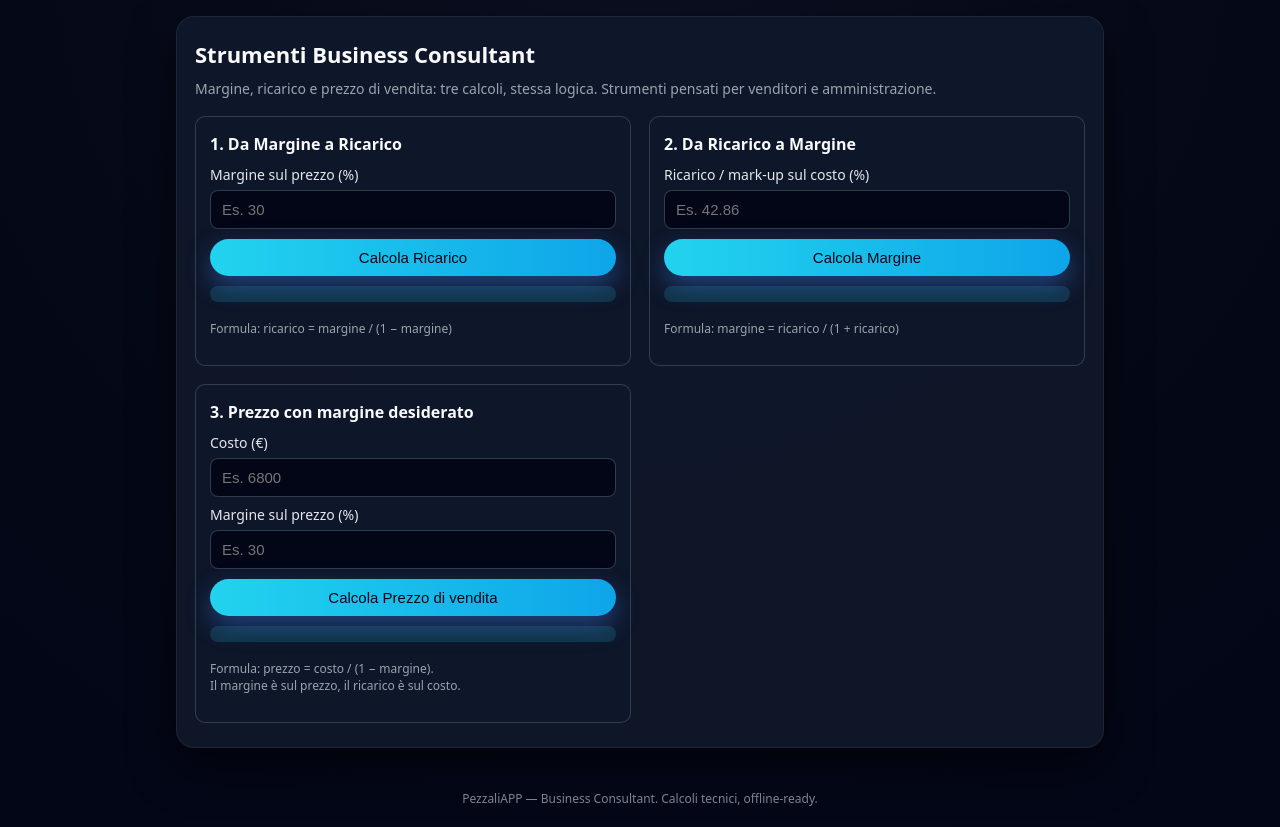
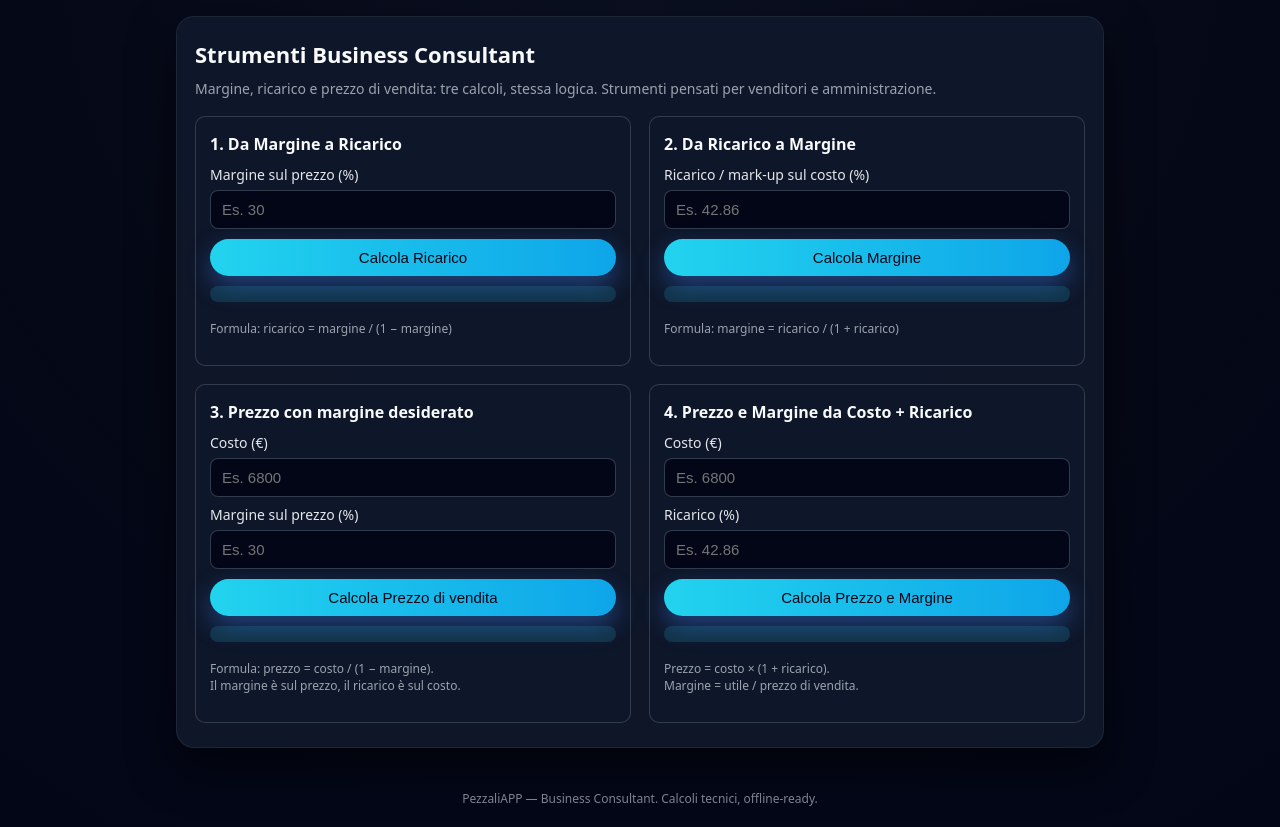
Before and after one commit to pezzaliapp/Business-Consultant, a plain HTML site: page index.html in a window 1280 px wide. Shown: the part 67-894 px from the top of the page. Drawn offline with Linux system fonts and the light colour scheme.

Commit message:
Add price and margin calculation section

```diff
--- a/index.html
+++ b/index.html
@@ -71,6 +71,24 @@
             Il margine è sul prezzo, il ricarico è sul costo.
           </p>
         </div>
+        <!-- COSTO + RICARICO → PREZZO + MARGINE REALE -->
+    <div class="panel">
+    <h2>4. Prezzo e Margine da Costo + Ricarico</h2>
+
+    <label for="costo-ricarico">Costo (€)</label>
+    <input id="costo-ricarico" type="number" step="0.01" placeholder="Es. 6800">
+
+    <label for="ricarico-prezzo" style="margin-top:8px;">Ricarico (%)</label>
+    <input id="ricarico-prezzo" type="number" step="0.01" placeholder="Es. 42.86">
+
+    <button type="button" id="btn-prezzo-ricarico">Calcola Prezzo e Margine</button>
+    <p id="outPrezzoRicarico" class="result"></p>
+
+    <p class="note">
+    Prezzo = costo × (1 + ricarico).<br>
+    Margine = utile / prezzo di vendita.
+  </p>
+        </div>
       </div>
     </section>
   </main>
```
